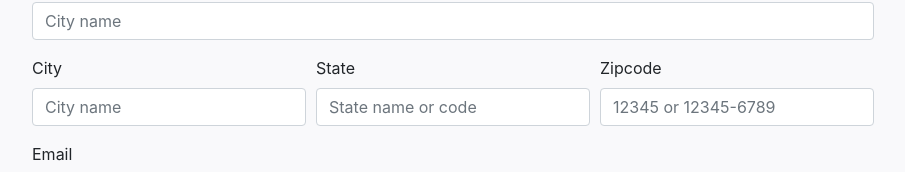
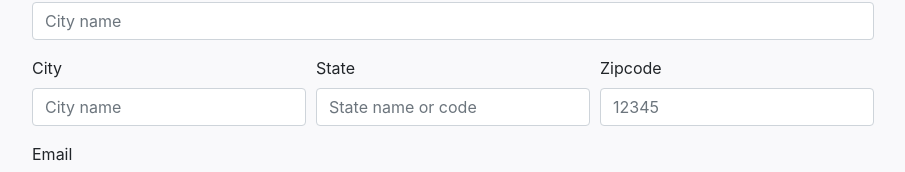
Before and after one commit to ahuja101992/275-lab2-cartpool, a React (Create React App) app in the folder client/: page /signup in a window 1280 px wide. Shown: the part 422-594 px from the top of the page, without its empty margins (187-1092 px from the left). Built offline with nearby package versions, Linux system fonts and the light colour scheme.

Commit message:
Update SignUp.js

```diff
--- a/client/src/components/Account/SignUp.js
+++ b/client/src/components/Account/SignUp.js
@@ -209,7 +209,7 @@ class SignUp extends Component {
             </Form.Group>
             <Form.Group as={Col} controlId="zip">
               <Form.Label>Zipcode</Form.Label>
-              <Form.Control placeholder="12345 or 12345-6789" required />
+              <Form.Control placeholder="12345" required />
             </Form.Group>
           </Form.Row>
 
```
Lines whose indentation alone changed are shown as unchanged.
